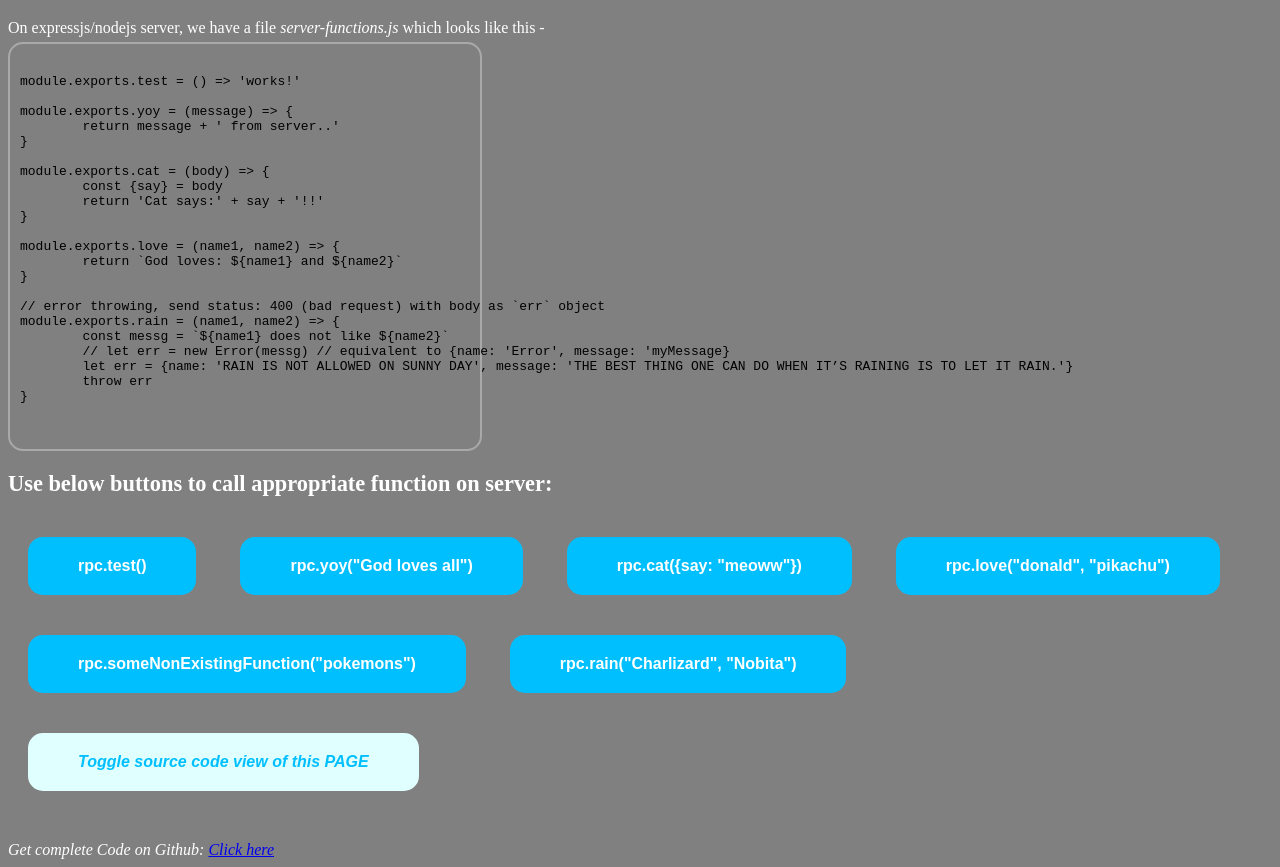
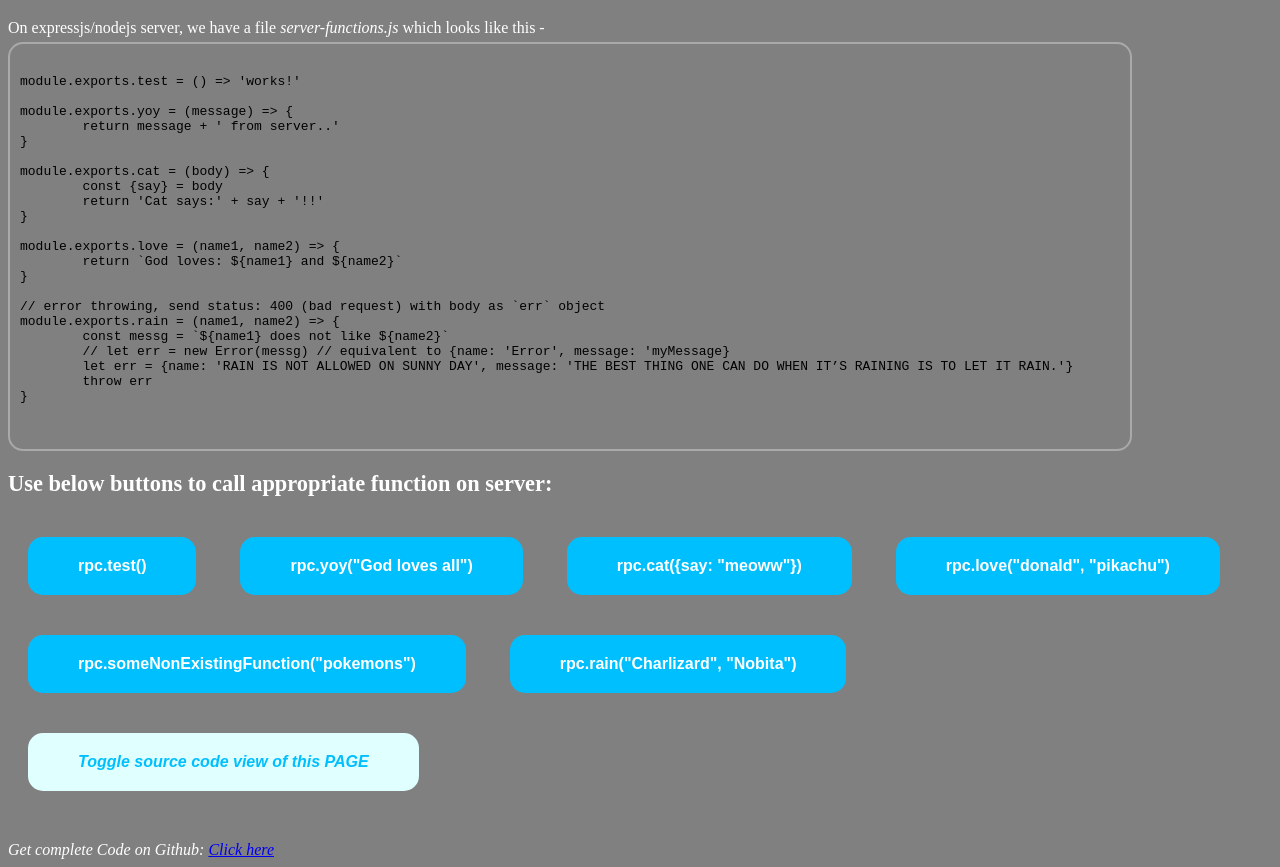
Before and after one commit to sahilrajput03/learn-rpc-middlewares, a website: page my-rpc/index.html in a window 1280 px wide. Shown: the part 61-928 px from the top of the page. Drawn offline with nearby package versions, Linux system fonts and the light colour scheme.

Commit message:
hurry update for heroku

```diff
--- a/my-rpc/index.html
+++ b/my-rpc/index.html
@@ -200,7 +200,7 @@ module.exports.rain = (name1, name2) => {
 				font-style: italic;
 			}
 			.pre-code {
-				width: 450px;
+				width: 1100px;
 				border: 2px solid darkgray;
 				border-radius: 15px;
 				padding: 0px 10px;
```
